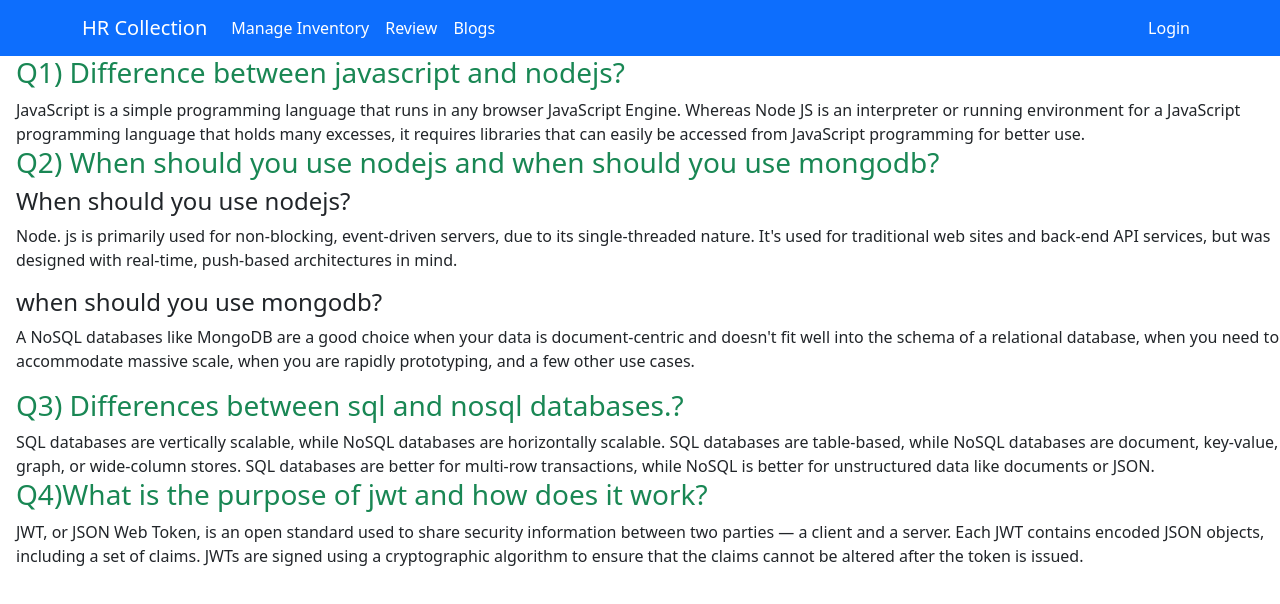
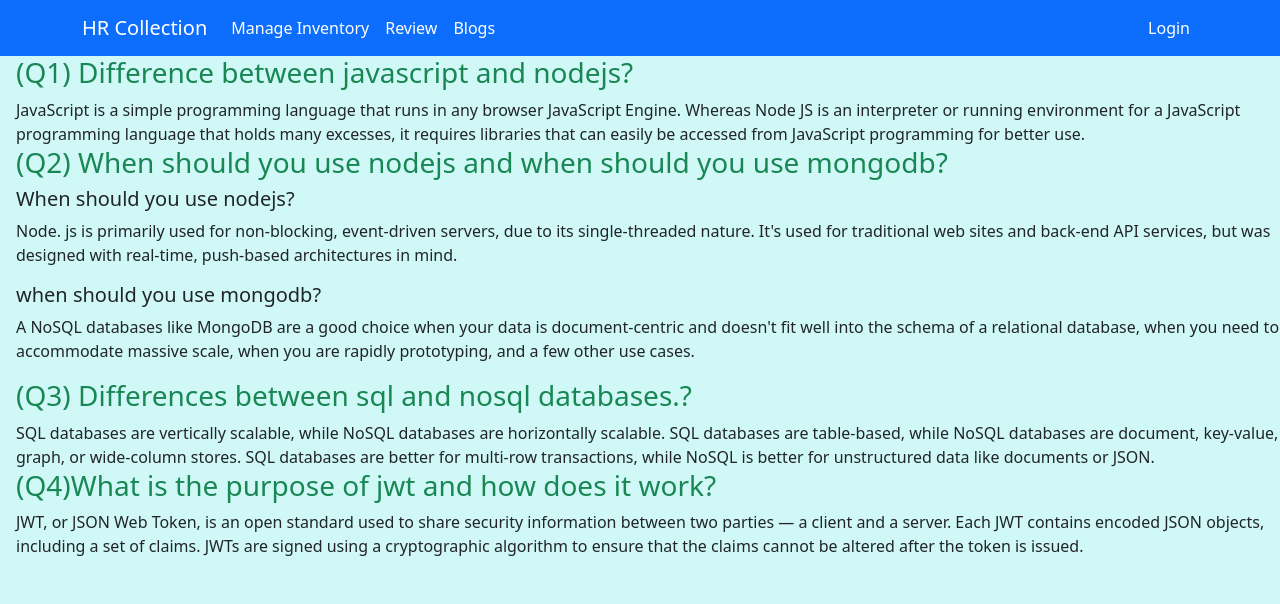
Before and after one commit to rahabulislam1/warehouse-management-client-side, a React (Create React App) app: page /blogs in a window 1280 px wide. Shown: the top 604 px of the page. Built offline with nearby package versions, Linux system fonts and the light colour scheme; no server answers.

Commit message:
Blogs Updated

```diff
--- a/src/Pages/Blogs/Blogs.css
+++ b/src/Pages/Blogs/Blogs.css
@@ -0,0 +1,3 @@
+body {
+    background-color: rgba(105, 234, 231, 0.311);
+}
--- a/src/Pages/Blogs/Blogs.js
+++ b/src/Pages/Blogs/Blogs.js
@@ -1,28 +1,29 @@
 import React from 'react';
+import './Blogs.css';
 
 const Blogs = () => {
     return (
         <div>
-            <h3 className='text-success mb-2 ms-3'>Q1) Difference between javascript and nodejs?</h3>
+            <h3 className='text-success mb-2 ms-3'>(Q1) Difference between javascript and nodejs?</h3>
             <div className='question-2 ms-3'>
                 JavaScript is a simple programming language that runs in any browser JavaScript Engine. Whereas Node JS is an interpreter or running environment for a JavaScript programming language that holds many excesses, it requires libraries that can easily be accessed from JavaScript programming for better use.
             </div>
-            <h3 className='text-success mb-2 ms-3'>Q2) When should you use nodejs and when should you use mongodb?</h3>
+            <h3 className='text-success mb-2 ms-3'>(Q2) When should you use nodejs and when should you use mongodb?</h3>
             <div className='question-2'>
                 <div className='ms-3'>
-                    <h4>When should you use nodejs?</h4>
+                    <h5>When should you use nodejs?</h5>
                     <p>Node. js is primarily used for non-blocking, event-driven servers, due to its single-threaded nature. It's used for traditional web sites and back-end API services, but was designed with real-time, push-based architectures in mind.</p>
                 </div>
                 <div className='ms-3'>
-                    <h4>when should you use mongodb?</h4>
+                    <h5>when should you use mongodb?</h5>
                     <p>A NoSQL databases like MongoDB are a good choice when your data is document-centric and doesn't fit well into the schema of a relational database, when you need to accommodate massive scale, when you are rapidly prototyping, and a few other use cases.</p>
                 </div>
             </div >
-            <h3 className='text-success mb-2 ms-3'>Q3) Differences between sql and nosql databases.?</h3>
+            <h3 className='text-success mb-2 ms-3'>(Q3) Differences between sql and nosql databases.?</h3>
             <div className='question-2 ms-3'>
                 SQL databases are vertically scalable, while NoSQL databases are horizontally scalable. SQL databases are table-based, while NoSQL databases are document, key-value, graph, or wide-column stores. SQL databases are better for multi-row transactions, while NoSQL is better for unstructured data like documents or JSON.
             </div>
-            <h3 className='text-success mb-2 ms-3'>Q4)What is the purpose of jwt and how does it work?</h3>
+            <h3 className='text-success mb-2 ms-3'>(Q4)What is the purpose of jwt and how does it work?</h3>
             <div className='question-2 ms-3'>
                 JWT, or JSON Web Token, is an open standard used to share security information between two parties — a client and a server. Each JWT contains encoded JSON objects, including a set of claims. JWTs are signed using a cryptographic algorithm to ensure that the claims cannot be altered after the token is issued.
             </div>
```
